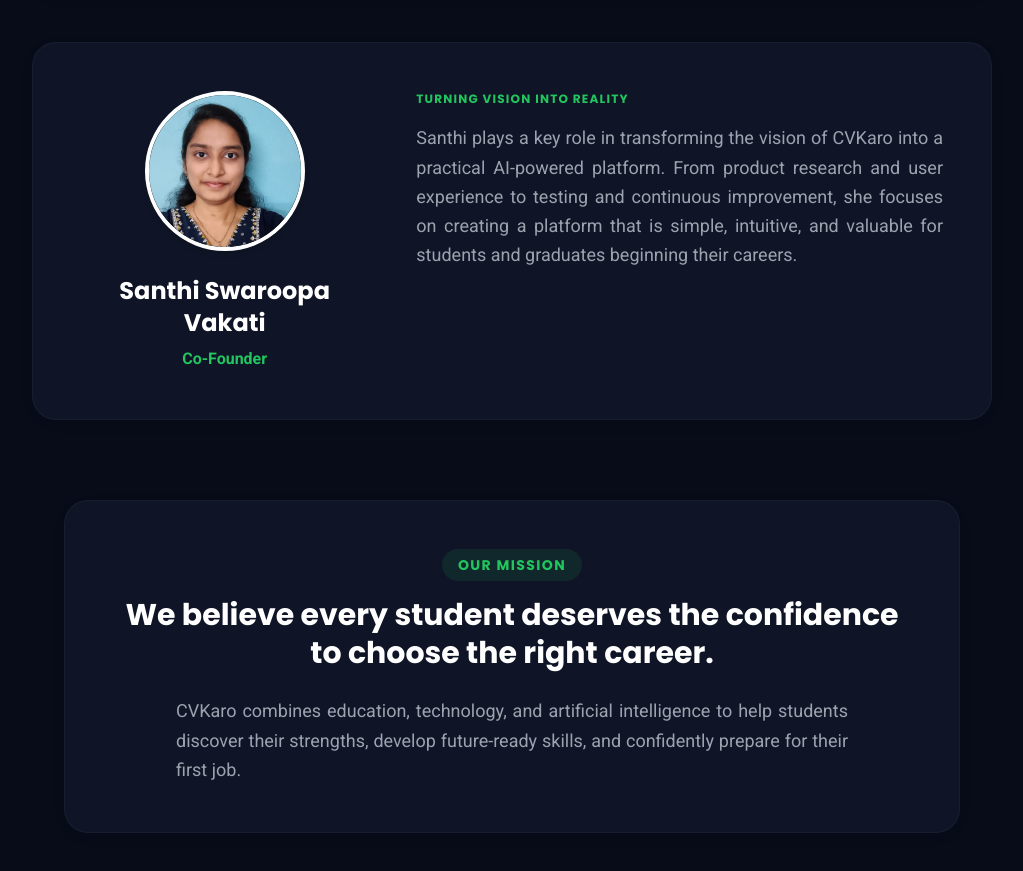
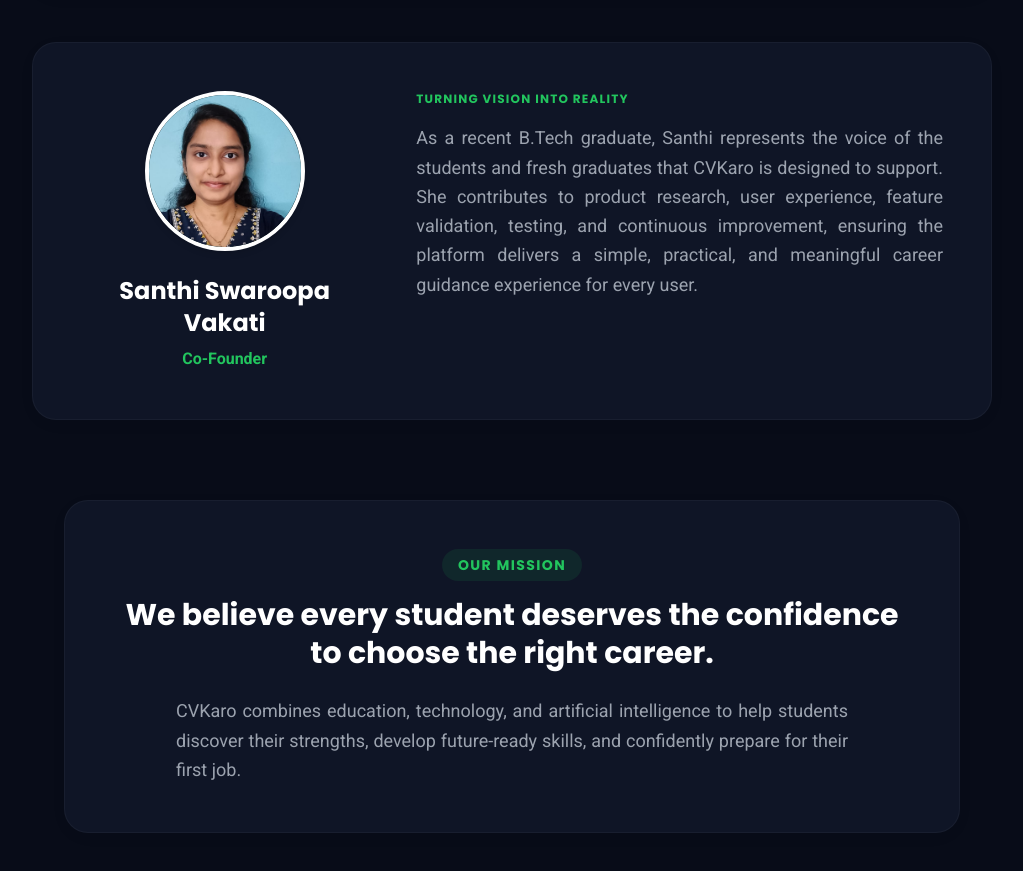
Before and after one commit to phanindra73/cvkaro-public, a React (Vite) app: page / in a window 1280 px wide. Shown: the part 4840-5711 px from the top of the page, without its empty margins (128-1151 px from the left). Built offline with nearby package versions, Linux system fonts and the light colour scheme.

Commit message:
founder section change  committ

```diff
--- a/src/components/WhyCVKaro.tsx
+++ b/src/components/WhyCVKaro.tsx
@@ -82,7 +82,7 @@
               <h2 className="text-xs font-bold text-brand-green tracking-widest uppercase mb-4">Turning Vision into Reality</h2>
               <div className="space-y-4 text-text-muted text-base sm:text-lg leading-relaxed">
                 <p>
-                  Santhi plays a key role in transforming the vision of CVKaro into a practical AI-powered platform. From product research and user experience to testing and continuous improvement, she focuses on creating a platform that is simple, intuitive, and valuable for students and graduates beginning their careers.
+                  As a recent B.Tech graduate, Santhi represents the voice of the students and fresh graduates that CVKaro is designed to support. She contributes to product research, user experience, feature validation, testing, and continuous improvement, ensuring the platform delivers a simple, practical, and meaningful career guidance experience for every user.
                 </p>
               </div>
             </div>
```
